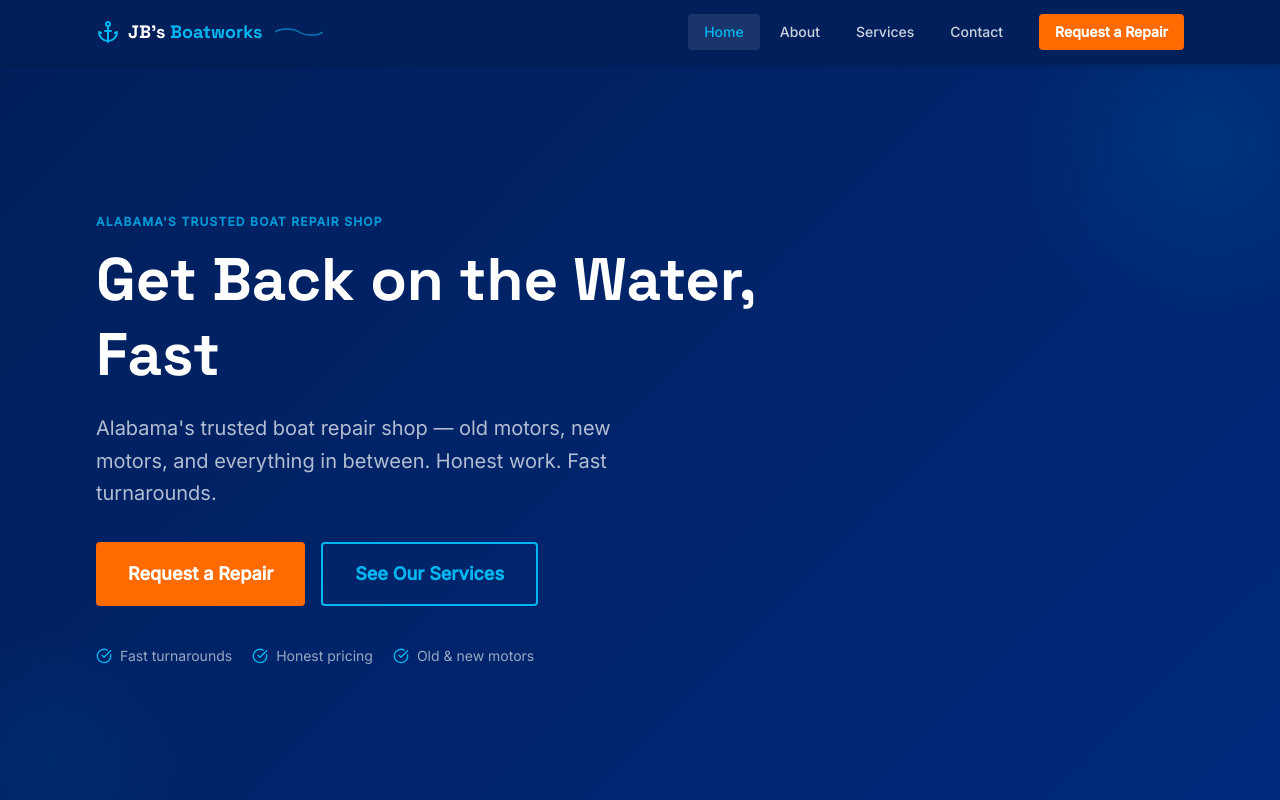
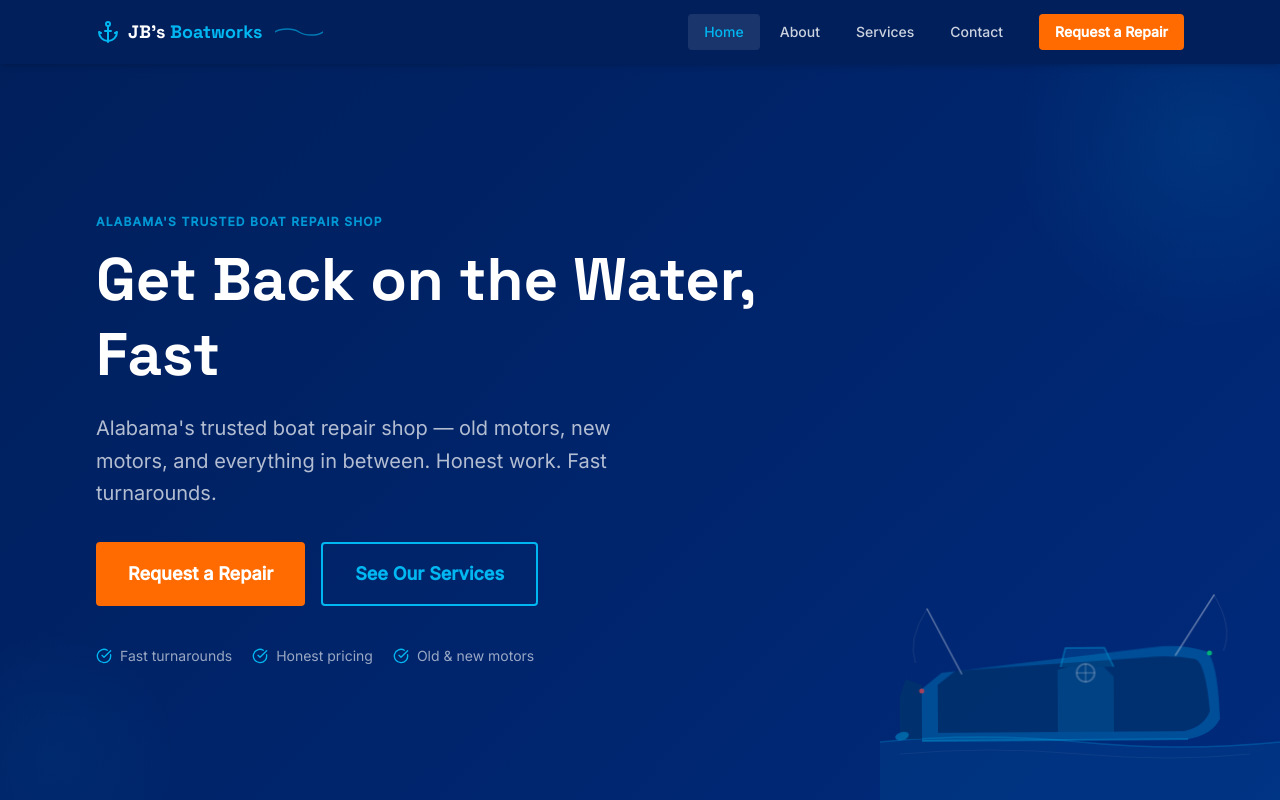
Before and after one commit to Strategically-Speaking/ss-jbs-boat-repairs, a Next.js app: page / in a window 1280 px wide. Shown: the top 800 px of the page. Built offline with nearby package versions, Linux system fonts and the light colour scheme.

Commit message:
feat: add animated HeroBoat component to enhance homepage visuals

```diff
--- a/src/app/page.tsx
+++ b/src/app/page.tsx
@@ -11,6 +11,7 @@ import {
 import { placeholderImage } from "@/lib/utils";
 import Button from "@/components/ui/Button";
 import SectionLabel from "@/components/ui/SectionLabel";
+import HeroBoat from "@/components/ui/HeroBoat";
 import ServiceCard from "@/components/ServiceCard";
 import TestimonialCard from "@/components/TestimonialCard";
 
@@ -56,6 +57,14 @@ export default function HomePage() {
             transform: "translate(-30%, 30%)",
           }}
         />
+
+        {/* Animated boat — desktop only */}
+        <div
+          aria-hidden="true"
+          className="absolute right-0 bottom-0 w-[320px] xl:w-[400px] hidden lg:block pointer-events-none select-none opacity-75"
+        >
+          <HeroBoat />
+        </div>
 
         <div className="relative max-w-6xl mx-auto px-4 sm:px-6 lg:px-8 py-20 md:py-28 lg:py-36">
           <div className="max-w-2xl">
--- /dev/null
+++ b/src/components/ui/HeroBoat.tsx
@@ -0,0 +1,174 @@
+/**
+ * HeroBoat — animated flat-bottom fishing boat silhouette for the hero section.
+ * Purely decorative (aria-hidden). Uses inline <style> so no globals change needed.
+ */
+export default function HeroBoat({ className }: { className?: string }) {
+  return (
+    <>
+      <style>{`
+        @keyframes jb-boat-bob {
+          0%, 100% { transform: translateY(0px)   rotate(-0.4deg); }
+          50%       { transform: translateY(-14px) rotate(0.6deg);  }
+        }
+        @keyframes jb-water-pulse {
+          0%, 100% { opacity: 0.7; }
+          50%       { opacity: 1;   }
+        }
+        .jb-boat  {
+          animation: jb-boat-bob    4s ease-in-out infinite;
+          transform-origin: 185px 170px;
+        }
+        .jb-water {
+          animation: jb-water-pulse 4s ease-in-out infinite;
+        }
+      `}</style>
+
+      <svg
+        viewBox="0 0 400 250"
+        fill="none"
+        xmlns="http://www.w3.org/2000/svg"
+        aria-hidden="true"
+        focusable="false"
+        className={className}
+      >
+        {/* ── Water body ──────────────────────────────────────── */}
+        <path
+          d="M0,182 Q100,172 200,182 Q300,192 400,182 L400,250 L0,250 Z"
+          fill="rgba(0,183,241,0.10)"
+        />
+
+        {/* Water surface ripple lines */}
+        <g className="jb-water">
+          <path
+            d="M0,182 Q100,172 200,182 Q300,192 400,182"
+            stroke="rgba(0,183,241,0.45)"
+            strokeWidth="1.5"
+            fill="none"
+          />
+          <path
+            d="M20,194 Q110,186 200,194 Q290,202 370,194"
+            stroke="rgba(255,255,255,0.10)"
+            strokeWidth="1"
+            fill="none"
+          />
+        </g>
+
+        {/* ── Boat (bobbing) ───────────────────────────────────── */}
+        <g className="jb-boat">
+
+          {/* Hull exterior — flat-bottom aluminum fishing boat */}
+          <path
+            d="M 42,128
+               L 42,180
+               L 308,180
+               Q 332,176 340,160
+               Q 338,98  326,92
+               Q 300,84  272,88
+               L 62,112
+               Z"
+            fill="rgba(0,183,241,0.35)"
+          />
+
+          {/* Hull interior / deck */}
+          <path
+            d="M 58,124
+               L 58,172
+               L 304,172
+               Q 324,168 330,152
+               Q 326,104 316,100
+               Q 292,95  266,98
+               L 76,110
+               Z"
+            fill="rgba(0,25,75,0.60)"
+          />
+
+          {/* Center console */}
+          <path
+            d="M 178,110
+               L 178,172
+               L 234,172
+               L 234,117
+               L 224,107
+               L 188,107
+               Z"
+            fill="rgba(0,85,145,0.75)"
+          />
+
+          {/* Windshield */}
+          <path
+            d="M 181,107 L 186,88 L 225,88 L 234,107"
+            fill="rgba(0,183,241,0.16)"
+            stroke="rgba(0,183,241,0.55)"
+            strokeWidth="1.5"
+            strokeLinejoin="round"
+          />
+
+          {/* Steering wheel */}
+          <circle
+            cx="206" cy="113" r="9"
+            stroke="rgba(255,255,255,0.32)"
+            strokeWidth="2"
+            fill="none"
+          />
+          <line x1="206" y1="104" x2="206" y2="122" stroke="rgba(255,255,255,0.32)" strokeWidth="1.2" />
+          <line x1="197" y1="113" x2="215" y2="113" stroke="rgba(255,255,255,0.32)" strokeWidth="1.2" />
+
+          {/* Outboard motor body */}
+          <path
+            d="M 42,124 L 26,118 L 20,136 L 20,178 L 42,178"
+            fill="rgba(0,55,105,0.80)"
+          />
+          {/* Prop */}
+          <ellipse
+            cx="22" cy="175" rx="7" ry="4"
+            fill="rgba(0,183,241,0.55)"
+            transform="rotate(-15 22 175)"
+          />
+
+          {/* Fishing rod — front (bow side) */}
+          <line
+            x1="296" y1="96"  x2="335" y2="36"
+            stroke="rgba(255,255,255,0.48)"
+            strokeWidth="1.5"
+            strokeLinecap="round"
+          />
+          {/* Fishing line — front */}
+          <path
+            d="M 335,36 Q 354,68 344,92"
+            stroke="rgba(255,255,255,0.18)"
+            strokeWidth="0.75"
+            fill="none"
+          />
+
+          {/* Fishing rod — rear (stern side) */}
+          <line
+            x1="82" y1="113" x2="48" y2="48"
+            stroke="rgba(255,255,255,0.48)"
+            strokeWidth="1.5"
+            strokeLinecap="round"
+          />
+          {/* Fishing line — rear */}
+          <path
+            d="M 48,48 Q 28,78 36,102"
+            stroke="rgba(255,255,255,0.18)"
+            strokeWidth="0.75"
+            fill="none"
+          />
+
+          {/* Bow running light (green) */}
+          <circle cx="330" cy="94" r="2.5" fill="rgba(0,255,120,0.85)" />
+
+          {/* Stern light (red) */}
+          <circle cx="42" cy="130" r="2.5" fill="rgba(255,75,75,0.85)" />
+
+          {/* Waterline stripe */}
+          <line
+            x1="42" y1="180" x2="308" y2="180"
+            stroke="rgba(0,183,241,0.55)"
+            strokeWidth="1.5"
+          />
+        </g>
+      </svg>
+    </>
+  );
+}
```
